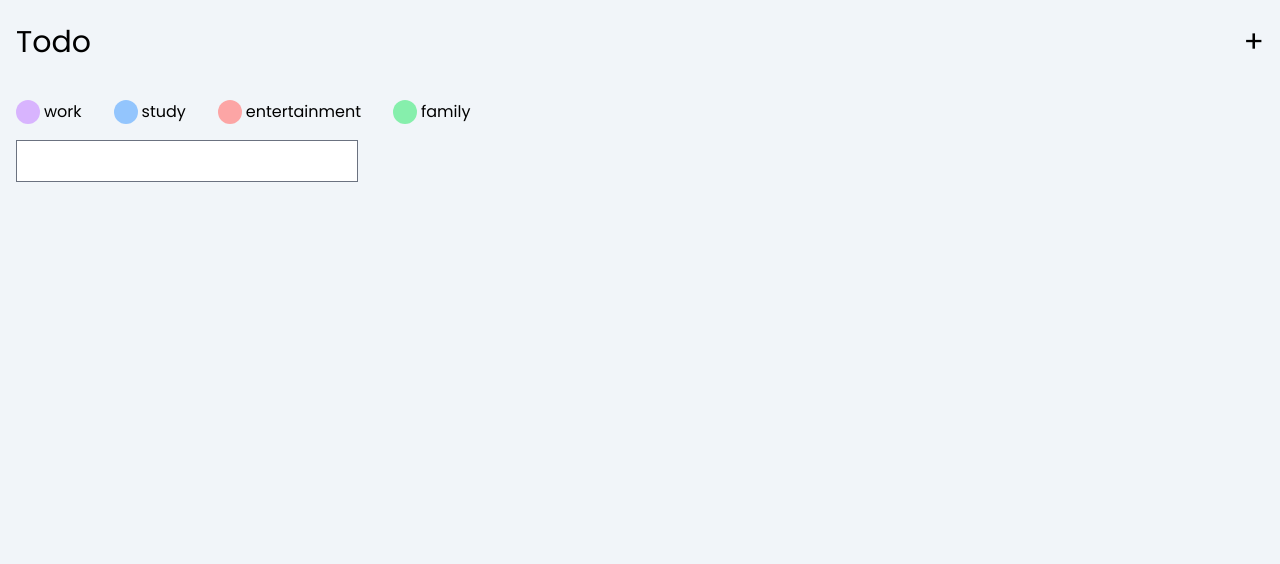
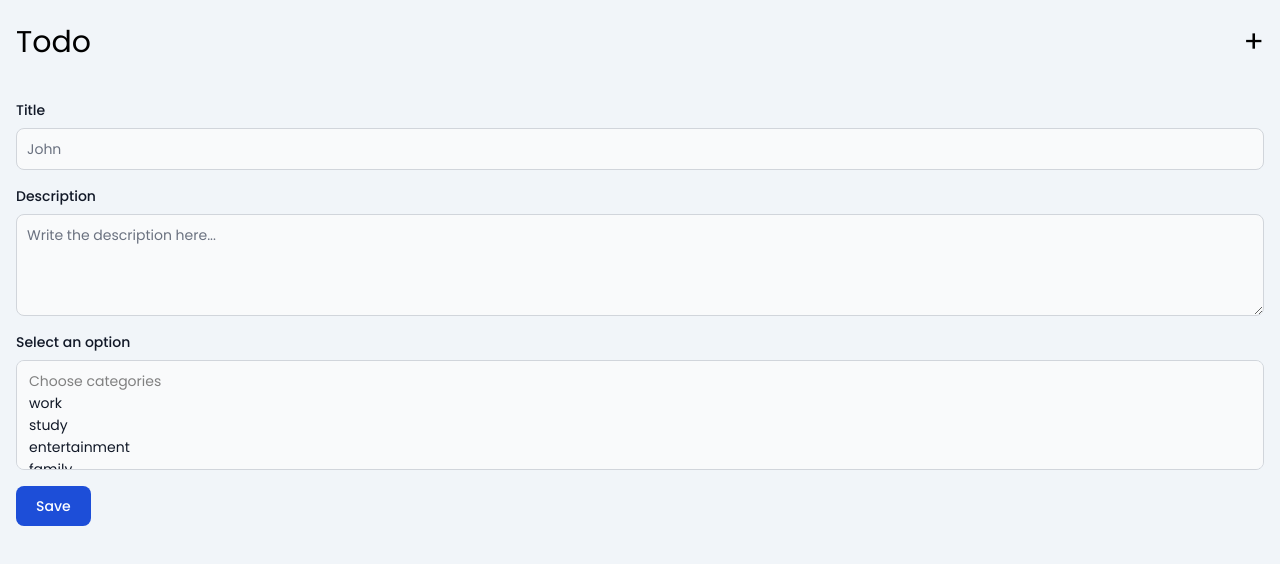
Before and after one commit to on3ss/todo-react, a React (Vite) app: page /form in a window 1280 px wide. Shown: the top 564 px of the page. Built offline with nearby package versions, Linux system fonts and the light colour scheme.

Commit message:
added form

```diff
--- a/src/pages/TodoForm.jsx
+++ b/src/pages/TodoForm.jsx
@@ -1,5 +1,37 @@
+import { useState } from "react";
+import categories from "../mock/todoCategory";
+
 export default function TodoForm() {
+    const [title, setTitle] = useState('')
+    const [description, setDescription] = useState('')
     return (
-        <div>Form</div>
+        <div className="mt-4">
+            <div>
+                <label htmlFor="title" className="block mb-2 text-sm font-medium text-gray-900">Title</label>
+                <input type="text" id="title" className="bg-gray-50 border border-gray-300 text-gray-900 text-sm rounded-lg focus:ring-blue-500 focus:border-blue-500 block w-full p-2.5" placeholder="John" value={title} onChange={(e) => setTitle(e.target.value)} required />
+            </div>
+            <div className="mt-4">
+                <label htmlFor="description" className="block mb-2 text-sm font-medium text-gray-900">Description</label>
+                <textarea id="description" rows="4" className="block p-2.5 w-full text-sm text-gray-900 bg-gray-50 rounded-lg border border-gray-300 focus:ring-blue-500 focus:border-blue-500" value={description} onChange={(e) => setDescription(e.target.value)} placeholder="Write the description here..."></textarea>
+            </div>
+
+            <div className="mt-4">
+                <label htmlFor="categories" className="block mb-2 text-sm font-medium text-gray-900">Select an option</label>
+                <select multiple id="categories" className="bg-gray-50 border border-gray-300 text-gray-900 text-sm rounded-lg focus:ring-blue-500 focus:border-blue-500 block w-full p-2.5">
+                    <option disabled>Choose categories</option>
+                    {
+                        categories.map((category, key) => {
+                            return (
+                                <option key={key} value={key}>{category.label}</option>
+                            )
+                        })
+                    }
+                </select>
+            </div>
+
+            <div className="mt-4">
+                <button className="text-white bg-blue-700 hover:bg-blue-800 focus:ring-4 focus:ring-blue-300 font-medium rounded-lg text-sm px-5 py-2.5 mr-2 mb-2">Save</button>
+            </div>
+        </div>
     )
 }
--- a/src/pages/TodoList.jsx
+++ b/src/pages/TodoList.jsx
@@ -1,10 +1,13 @@
 import createTodo from "../mock/faker/createTodo"
 import TodoCard from "../components/TodoCard"
+import CategoriesFilter from '../components/NavBar'
 
 const todos = Array.from({ length: 20 }, createTodo)
 
 export default function TodoList() {
     return (
+        <>
+            <CategoriesFilter />
             <div className="mt-4">
                 <ul>
                     {
@@ -14,5 +17,6 @@ export default function TodoList() {
                     }
                 </ul>
             </div>
+        </>
     )
 }
--- a/src/routes/form.jsx
+++ /dev/null
@@ -1,7 +0,0 @@
-export default function TodoForm() {
-    return (
-        <div>
-            <input type="text" />
-        </div>
-    )
-}
--- a/src/routes/root.jsx
+++ b/src/routes/root.jsx
@@ -1,5 +1,4 @@
 import { Link, Outlet } from "react-router-dom";
-import NavBar from "../components/NavBar";
 
 export default function Root() {
     return (
@@ -10,7 +9,6 @@ export default function Root() {
                     <Link className="text-3xl focus:outline-none" to="/form">+</Link>
                 </div>
             </header>
-            <NavBar />
             <main className="px-4">
                 <Outlet />
             </main>
--- a/src/routes/router.jsx
+++ b/src/routes/router.jsx
@@ -2,7 +2,7 @@ import { createBrowserRouter } from "react-router-dom";
 import Root from "./root";
 import ErrorPage from "../error-page";
 import TodoList from "../pages/TodoList";
-import TodoForm from "./form";
+import TodoForm from "../pages/TodoForm";
 
 const router = createBrowserRouter([
     {
```
Lines whose indentation alone changed are shown as unchanged.
